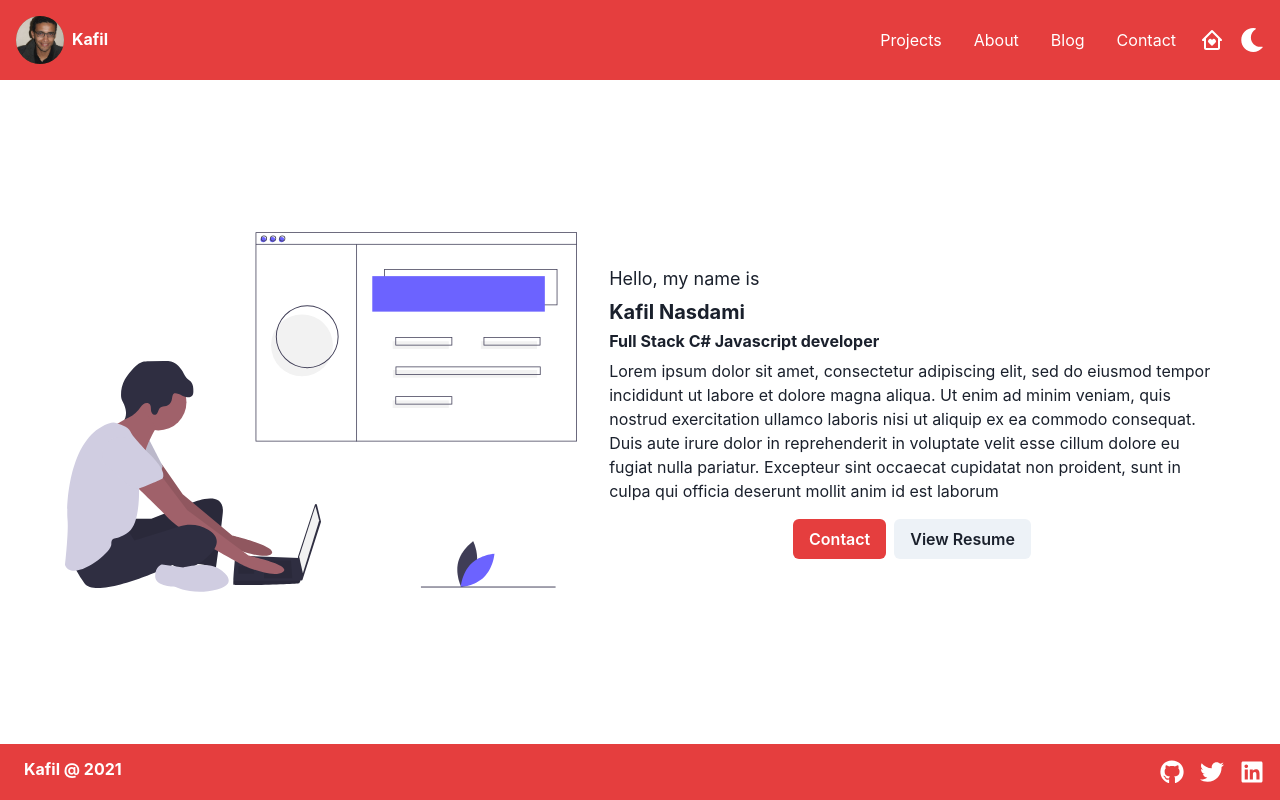
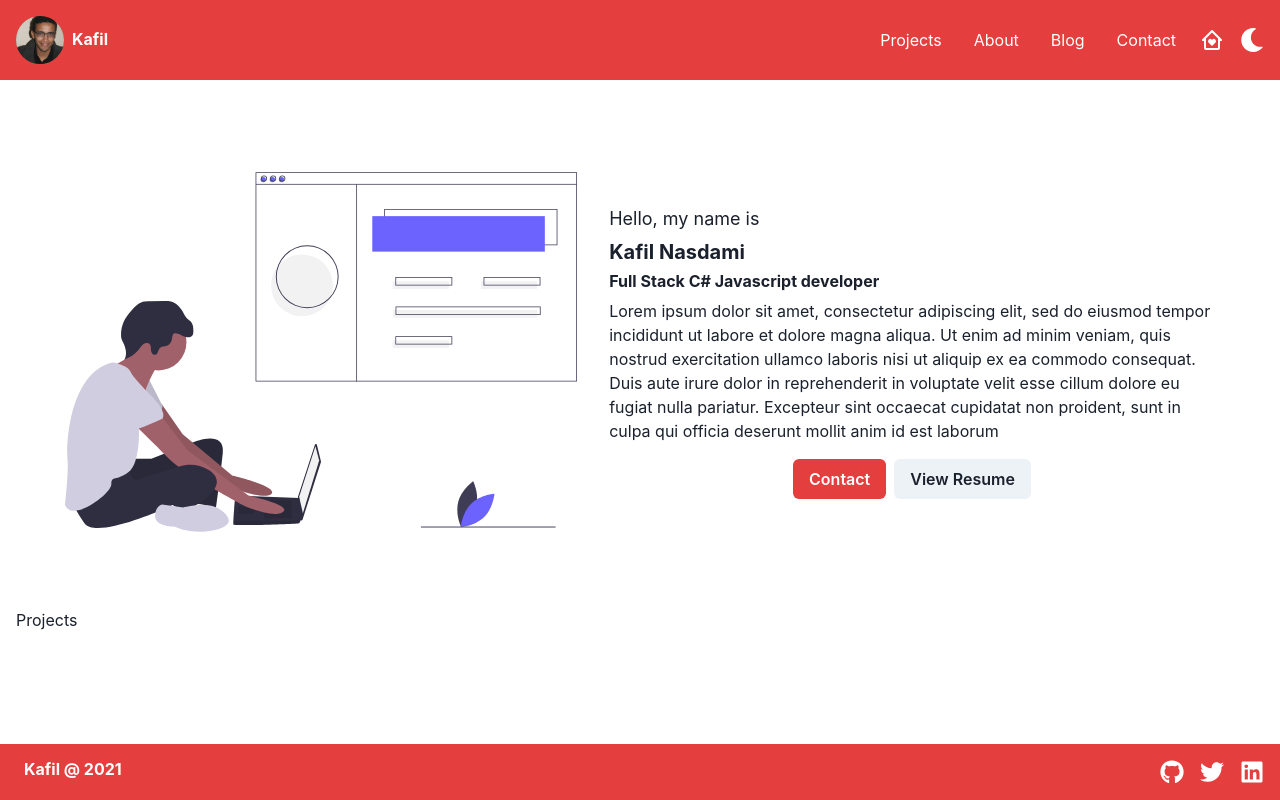
Before and after one commit to kafiln/kafil.now.sh, a Next.js app: page / in a window 1280 px wide. Built offline with nearby package versions, Linux system fonts and the light colour scheme.

Commit message:
Adding an empty projects section

```diff
--- a/components/common/HomeButton/index.tsx
+++ b/components/common/HomeButton/index.tsx
@@ -2,7 +2,7 @@ import Link from 'next/link';
 import React from 'react';
 import { BiHomeHeart } from 'react-icons/bi';
 
-export declare type HomeButtonProps = {
+export type HomeButtonProps = {
   size?: number;
   color?: string;
   onClick?: () => void;
--- a/components/layout/DefaultLayout.tsx
+++ b/components/layout/DefaultLayout.tsx
@@ -8,7 +8,7 @@ const DefaultLayout = ({ children }) => {
     <Flex height="100vh" direction="column">
       <SEO />
       <Header />
-      <Flex as="main" p={4} flex={1}>
+      <Flex as="main" p={4} flex={1} flexDir="column">
         {children}
       </Flex>
       <Footer />
--- /dev/null
+++ b/components/layout/ProjectSection.tsx
@@ -0,0 +1,22 @@
+import { Stack } from '@chakra-ui/react';
+import React from 'react';
+
+const projects = [
+  {
+    title: '',
+    description: '',
+    link: '',
+    tags: [],
+    picture: '',
+  },
+];
+
+const ProjectSection = () => {
+  return (
+    <Stack width="100%" as="section">
+      <h2>Projects</h2>
+    </Stack>
+  );
+};
+
+export default ProjectSection;
--- a/components/layout/index.ts
+++ b/components/layout/index.ts
@@ -4,4 +4,5 @@ export { default as Header } from './Header';
 export { default as MobileMenu } from './MobileMenu';
 export { default as DesktopMenu } from './DesktopMenu';
 export { default as HeroSection } from './HeroSection';
+export { default as ProjectSection } from './ProjectSection';
 export { default as Layout } from './DefaultLayout';
--- a/pages/index.tsx
+++ b/pages/index.tsx
@@ -1,10 +1,11 @@
-import { Flex } from "@chakra-ui/react";
-import { HeroSection, Layout } from "../components/layout";
+import { Flex } from '@chakra-ui/react';
+import { HeroSection, ProjectSection, Layout } from '../components/layout';
 
 export default function Home() {
   return (
     <Layout>
       <HeroSection />
+      <ProjectSection />
     </Layout>
   );
 }
```
